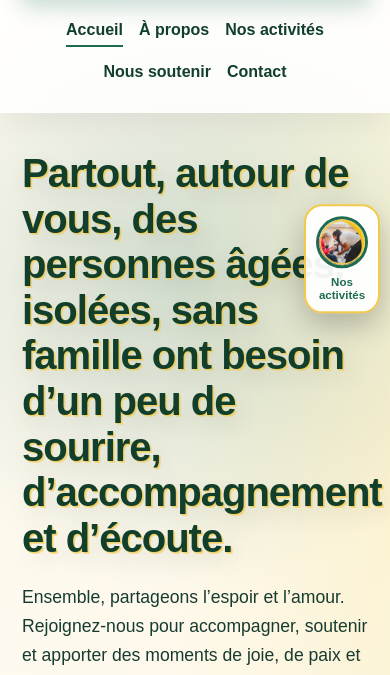
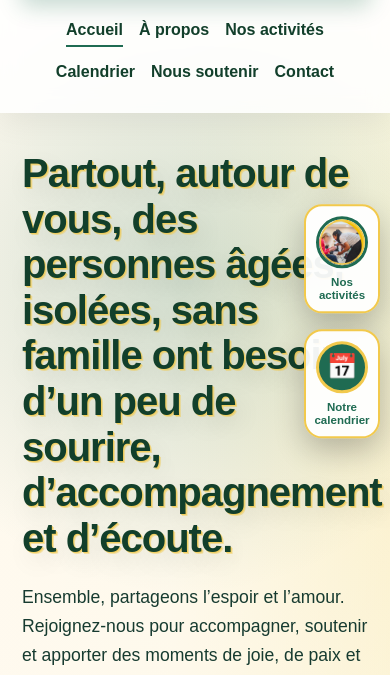
Before and after one commit to GrainEspoir91/homepage, a plain HTML site: page index.html in a window 390 px wide. Shown: the part 163-838 px from the top of the page. Drawn offline with Linux system fonts and the light colour scheme.

Commit message:
Ajout bouton Notre calendrier

```diff
--- a/index.html
+++ b/index.html
@@ -348,6 +348,53 @@
       line-height: 1.1;
     }
 
+
+    .side-calendar-button {
+      position: fixed;
+      right: 18px;
+      top: calc(50% + 145px);
+      transform: translateY(-50%);
+      z-index: 999;
+      width: 92px;
+      min-height: 118px;
+      padding: 10px 8px;
+      border-radius: 22px;
+      background: rgba(255,255,255,0.94);
+      color: var(--green);
+      text-decoration: none;
+      text-align: center;
+      font-weight: 900;
+      box-shadow: 0 12px 30px rgba(0,0,0,0.24);
+      border: 2px solid var(--gold);
+      transition: transform .2s ease, box-shadow .2s ease;
+    }
+
+    .side-calendar-button:hover {
+      transform: translateY(-50%) scale(1.05);
+      box-shadow: 0 16px 38px rgba(0,0,0,0.30);
+    }
+
+    .side-calendar-button .calendar-icon {
+      width: 66px;
+      height: 66px;
+      border-radius: 50%;
+      background: var(--green);
+      color: white;
+      display: flex;
+      align-items: center;
+      justify-content: center;
+      margin: 0 auto 8px;
+      border: 3px solid var(--gold);
+      font-size: 2rem;
+      line-height: 1;
+    }
+
+    .side-calendar-button span {
+      display: block;
+      font-size: 0.82rem;
+      line-height: 1.1;
+    }
+
     footer {
       background: #0d2c1f;
       color: white;
@@ -428,6 +475,25 @@
       .side-activity-button span {
         font-size: 0.72rem;
       }
+
+      .side-calendar-button {
+        right: 10px;
+        top: calc(50% + 125px);
+        width: 76px;
+        min-height: 98px;
+        border-radius: 18px;
+      }
+
+      .side-calendar-button .calendar-icon {
+        width: 52px;
+        height: 52px;
+        font-size: 1.55rem;
+      }
+
+      .side-calendar-button span {
+        font-size: 0.72rem;
+      }
+
     }
   </style>
 </head>
@@ -444,6 +510,7 @@
         <a class="active" href="#">Accueil</a>
         <a href="#mission">À propos</a>
         <a href="https://activites.graindespoir.fr">Nos activités</a>
+        <a href="https://calendrier.graindespoir.fr">Calendrier</a>
         <a href="#qrcode">Nous soutenir</a>
         <a href="mailto:espoir.grain@gmail.com">Contact</a>
       </nav>
@@ -462,6 +529,7 @@
 
           <div class="buttons">
             <a class="btn btn-primary" href="https://activites.graindespoir.fr">☘ Nos activités</a>
+            <a class="btn btn-secondary" href="https://calendrier.graindespoir.fr">📅 Notre calendrier</a>
             <a class="btn btn-secondary" href="#qrcode">🤲 Devenir bénévole</a>
           </div>
         </div>
@@ -527,6 +595,11 @@
       <span>Nos activités</span>
     </a>
 
+    <a href="https://calendrier.graindespoir.fr" class="side-calendar-button" aria-label="Voir le calendrier">
+      <div class="calendar-icon">📅</div>
+      <span>Notre<br>calendrier</span>
+    </a>
+
     <footer>
       © Grain d'Espoir Essonne — Vivre dans l'espérance
     </footer>
```
Also changed, not shown: logo.png.
